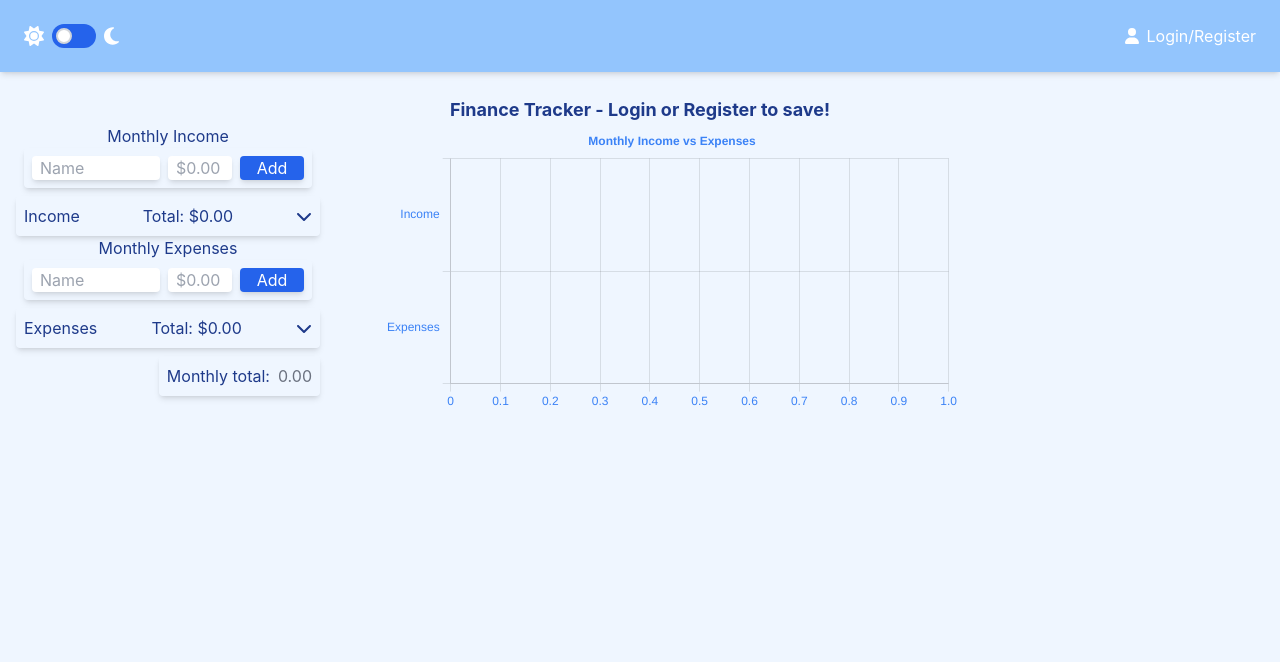
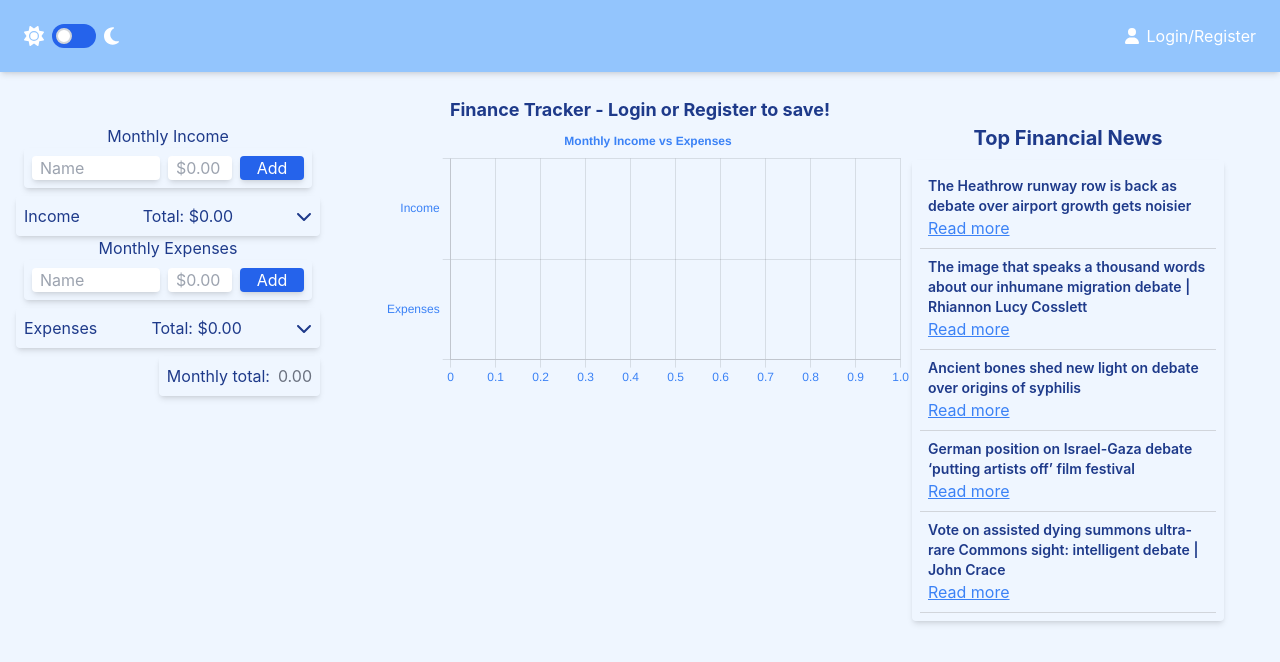
Before and after one commit to neilmccaffrey/finance-tracker, a React (Create React App) app: page / in a window 1280 px wide. Shown: the top 662 px of the page. Built offline with nearby package versions, Linux system fonts and the light colour scheme; the HTML template or start-up script is replaced by a standard one.

Commit message:
UI for financial news articles, minor style changes

```diff
--- /dev/null
+++ b/src/components/FinancialNews.jsx
@@ -0,0 +1,25 @@
+import mockNews from './mockNews.json';
+
+const FinancialNews = () => {
+  const articles = mockNews[0]?.response?.results || []; // Ensure safe access
+
+  return (
+    <div className="flex flex-col dark:bg-gray-500 p-2 rounded shadow-md mt-2">
+      {articles.map((article) => (
+        <div key={article.id} className="p-2 border-b border-gray-300">
+          <h3 className="font-semibold text-sm">{article.webTitle}</h3>
+          <a
+            href={article.webUrl}
+            target="_blank"
+            rel="noopener noreferrer"
+            className="text-blue-500 underline"
+          >
+            Read more
+          </a>
+        </div>
+      ))}
+    </div>
+  );
+};
+
+export default FinancialNews;
--- /dev/null
+++ b/src/components/mockNews.json
@@ -0,0 +1,81 @@
+[
+  {
+    "response": {
+      "status": "ok",
+      "userTier": "developer",
+      "total": 172288,
+      "startIndex": 11,
+      "pageSize": 10,
+      "currentPage": 2,
+      "pages": 17229,
+      "orderBy": "relevance",
+      "results": [
+        {
+          "id": "business/2025/jan/25/the-heathrow-runway-row-is-back-as-debate-over-airport-growth-gets-noisier",
+          "type": "article",
+          "sectionId": "business",
+          "sectionName": "Business",
+          "webPublicationDate": "2025-01-25T13:00:21Z",
+          "webTitle": "The Heathrow runway row is back as debate over airport growth gets noisier",
+          "webUrl": "https://www.theguardian.com/business/2025/jan/25/the-heathrow-runway-row-is-back-as-debate-over-airport-growth-gets-noisier",
+          "apiUrl": "https://content.guardianapis.com/business/2025/jan/25/the-heathrow-runway-row-is-back-as-debate-over-airport-growth-gets-noisier",
+          "isHosted": false,
+          "pillarId": "pillar/news",
+          "pillarName": "News"
+        },
+        {
+          "id": "commentisfree/2025/jan/11/migration-debate-birth-baby-boy-refugee-boat",
+          "type": "article",
+          "sectionId": "commentisfree",
+          "sectionName": "Opinion",
+          "webPublicationDate": "2025-01-11T07:00:05Z",
+          "webTitle": "The image that speaks a thousand words about our inhumane migration debate | Rhiannon Lucy Cosslett",
+          "webUrl": "https://www.theguardian.com/commentisfree/2025/jan/11/migration-debate-birth-baby-boy-refugee-boat",
+          "apiUrl": "https://content.guardianapis.com/commentisfree/2025/jan/11/migration-debate-birth-baby-boy-refugee-boat",
+          "isHosted": false,
+          "pillarId": "pillar/opinion",
+          "pillarName": "Opinion"
+        },
+        {
+          "id": "science/2024/dec/18/ancient-bones-debate-origins-of-syphilis-americas-europe",
+          "type": "article",
+          "sectionId": "science",
+          "sectionName": "Science",
+          "webPublicationDate": "2024-12-18T16:00:03Z",
+          "webTitle": "Ancient bones shed new light on debate over origins of syphilis",
+          "webUrl": "https://www.theguardian.com/science/2024/dec/18/ancient-bones-debate-origins-of-syphilis-americas-europe",
+          "apiUrl": "https://content.guardianapis.com/science/2024/dec/18/ancient-bones-debate-origins-of-syphilis-americas-europe",
+          "isHosted": false,
+          "pillarId": "pillar/news",
+          "pillarName": "News"
+        },
+        {
+          "id": "film/2024/dec/16/berlin-film-festival-berlinale-tricia-tuttle-israel-gaza",
+          "type": "article",
+          "sectionId": "film",
+          "sectionName": "Film",
+          "webPublicationDate": "2024-12-16T11:42:58Z",
+          "webTitle": "German position on Israel-Gaza debate ‘putting artists off’ film festival",
+          "webUrl": "https://www.theguardian.com/film/2024/dec/16/berlin-film-festival-berlinale-tricia-tuttle-israel-gaza",
+          "apiUrl": "https://content.guardianapis.com/film/2024/dec/16/berlin-film-festival-berlinale-tricia-tuttle-israel-gaza",
+          "isHosted": false,
+          "pillarId": "pillar/arts",
+          "pillarName": "Arts"
+        },
+        {
+          "id": "politics/2024/nov/29/vote-on-assisted-dying-summons-ultra-rare-commons-sight-intelligent-debate",
+          "type": "article",
+          "sectionId": "politics",
+          "sectionName": "Politics",
+          "webPublicationDate": "2024-11-29T18:01:05Z",
+          "webTitle": "Vote on assisted dying summons ultra-rare Commons sight: intelligent debate | John Crace",
+          "webUrl": "https://www.theguardian.com/politics/2024/nov/29/vote-on-assisted-dying-summons-ultra-rare-commons-sight-intelligent-debate",
+          "apiUrl": "https://content.guardianapis.com/politics/2024/nov/29/vote-on-assisted-dying-summons-ultra-rare-commons-sight-intelligent-debate",
+          "isHosted": false,
+          "pillarId": "pillar/news",
+          "pillarName": "News"
+        }
+      ]
+    }
+  }
+]
--- a/src/pages/Home.jsx
+++ b/src/pages/Home.jsx
@@ -14,6 +14,7 @@ import TransactionList from '../components/TransactionList';
 import { AppContext } from '../context/AppContext';
 import BarChart from '../components/BarChart';
 import { v4 as uuidv4 } from 'uuid';
+import FinancialNews from '../components/FinancialNews';
 
 const Home = () => {
   const [expenseName, setExpenseName] = useState('');
@@ -135,7 +136,7 @@ const Home = () => {
         ) : (
           <span className="text-lg font-bold">Finance Tracker</span>
         )}
-        <div className="flex w-full flex-col md:flex-row">
+        <div className="flex w-full flex-col lg:flex-row">
           <div className="flex flex-col items-center self-start">
             <div className="flex flex-col items-center self-start">
               <span>Monthly Income</span>
@@ -183,8 +184,12 @@ const Home = () => {
               </span>
             </div>
           </div>
-          <div className="w-full h-72 md:ml-16">
+          <div className="w-full h-48 md:h-72 md:ml-16">
             <BarChart income={income} expenses={expenses} />
+          </div>
+          <div className="flex flex-col items-center mr-10">
+            <span className="text-xl font-bold">Top Financial News</span>
+            <FinancialNews />
           </div>
         </div>
       </main>
```
